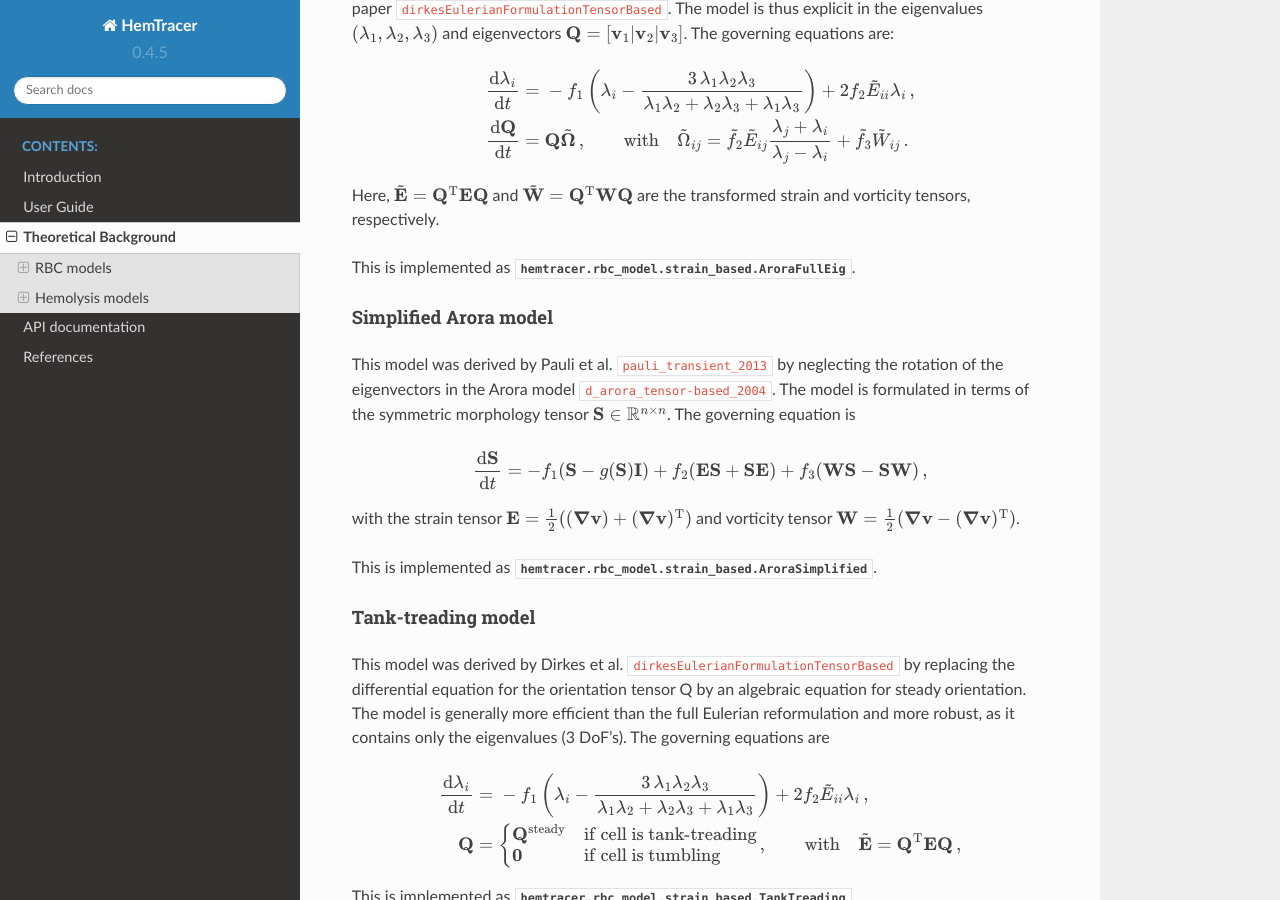
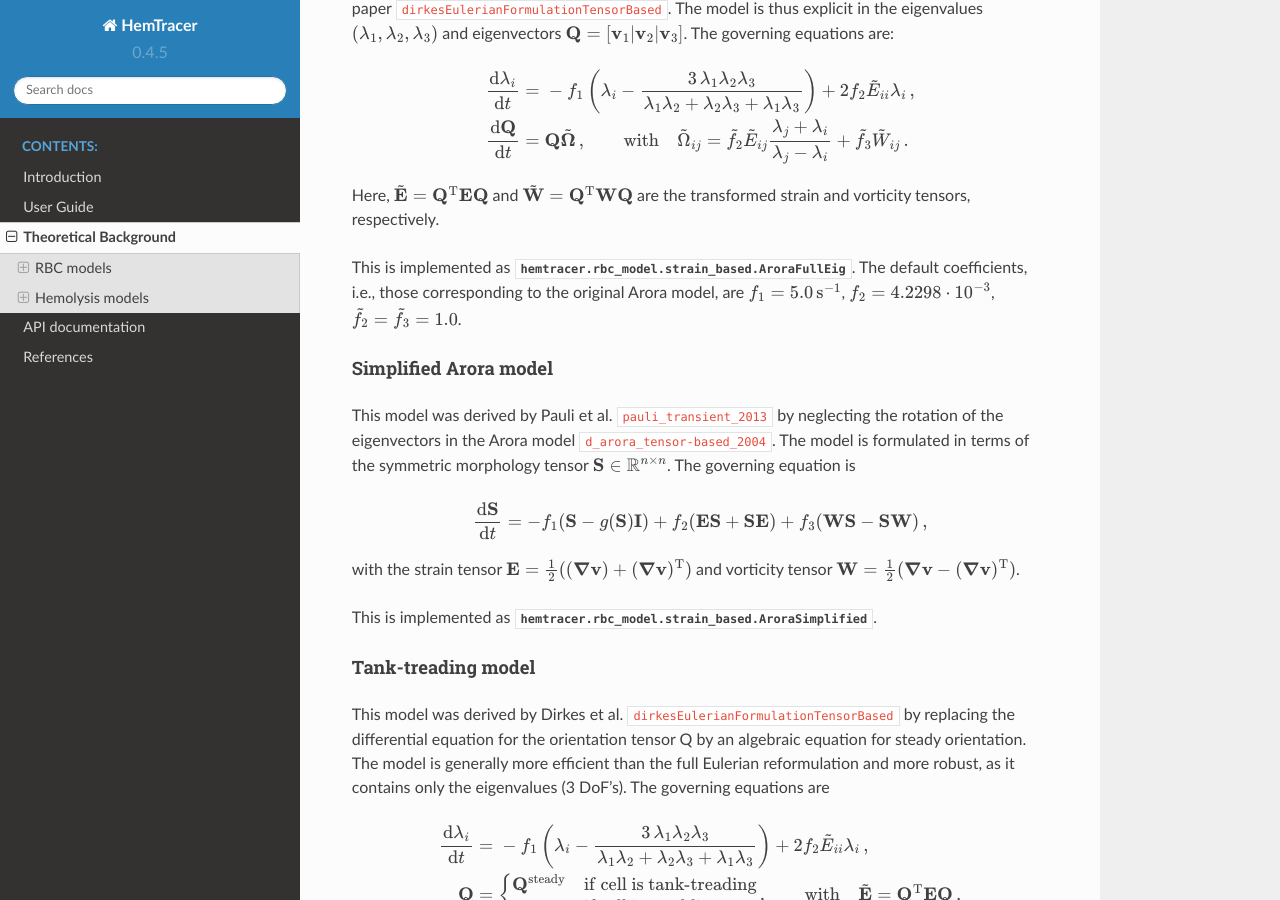
Before and after one commit to nicodirkes/HemTracer, a Sphinx documentation site: the page built from docs/background.rst, in a window 1280 px wide and 900 px high, scrolled down 655 px. Built offline with Sphinx 7.4.7 and the Read the Docs theme 2.0.0, drawn with Linux system fonts in a browser that asks for light colours; cross-references to code outside the pages are shown as plain code.

Commit message:
add information about coefficients to documentation

```diff
--- a/docs/background.rst
+++ b/docs/background.rst
@@ -36,7 +36,7 @@ The governing equations are:
 
 Here, :math:`\tilde{\mathbf{E}} = \mathbf{Q}^\mathrm{T} \mathbf{E} \mathbf{Q}` and :math:`\tilde{\mathbf{W}} = \mathbf{Q}^\mathrm{T} \mathbf{W} \mathbf{Q}` are the transformed strain and vorticity tensors, respectively.
 
-This is implemented as :class:`hemtracer.rbc_model.strain_based.AroraFullEig`.
+This is implemented as :class:`hemtracer.rbc_model.strain_based.AroraFullEig`. The default coefficients, i.e., those corresponding to the original Arora model, are :math:`f_1 = 5.0 \, \mathrm{s}^{-1}`, :math:`f_2 = 4.2298 \cdot 10^{-3}`, :math:`\tilde{f_2} = \tilde{f_3} = 1.0`.
 
 .. _arora-simplified-model:
 
```
